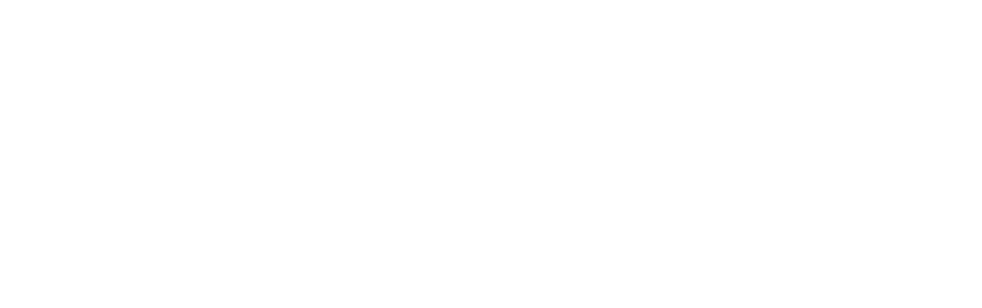
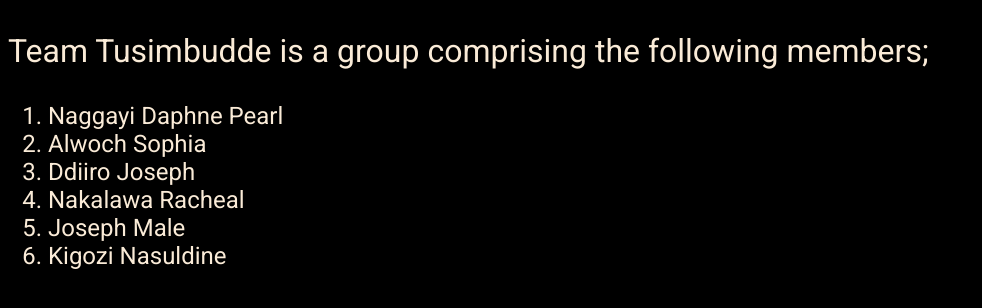
Before and after one commit to Naggayi-Daphne-Pearl/TUSIMBUDE-, a plain HTML site: page about.html in a window 1280 px wide. Shown: the whole page, without its empty margins (0-982 px from the left). Drawn offline with Linux system fonts and the light colour scheme.

Commit message:
added content to the about page

```diff
--- /dev/null
+++ b/about.css
@@ -0,0 +1,13 @@
+@import url("https://fonts.googleapis.com/css2?family=Roboto&display=swap");
+
+body {
+  font-family: "Roboto", sans-serif;
+  background-color: black;
+  color: antiquewhite;
+}
+p {
+  font-size: 2em;
+}
+ol {
+  font-size: 1.5em;
+}
--- a/about.html
+++ b/about.html
@@ -0,0 +1,25 @@
+<!DOCTYPE html>
+<html lang="en">
+<head>
+ <meta charset="UTF-8">
+ <meta http-equiv="X-UA-Compatible" content="IE=edge">
+ <meta name="viewport" content="width=device-width, initial-scale=1.0">
+ <link rel="stylesheet" href="./about.css">
+ <title>About-Tusimbudde</title>
+ <link rel="stylesheet" href="./about.css">
+</head>
+ <div>
+ <p>Team Tusimbudde is a group comprising the following members;</p>
+ <ol>
+  <li>Naggayi Daphne Pearl</li>
+  <li>Alwoch Sophia</li>
+  <li>Ddiiro Joseph</li>
+  <li>Nakalawa Racheal</li>
+  <li>Joseph Male</li>
+  <li>Kigozi Nasuldine</li>
+ </ol>
+
+<body>
+
+</body>
+</html>
```
Also changed, not shown: index.html (+1 -0 lines).
